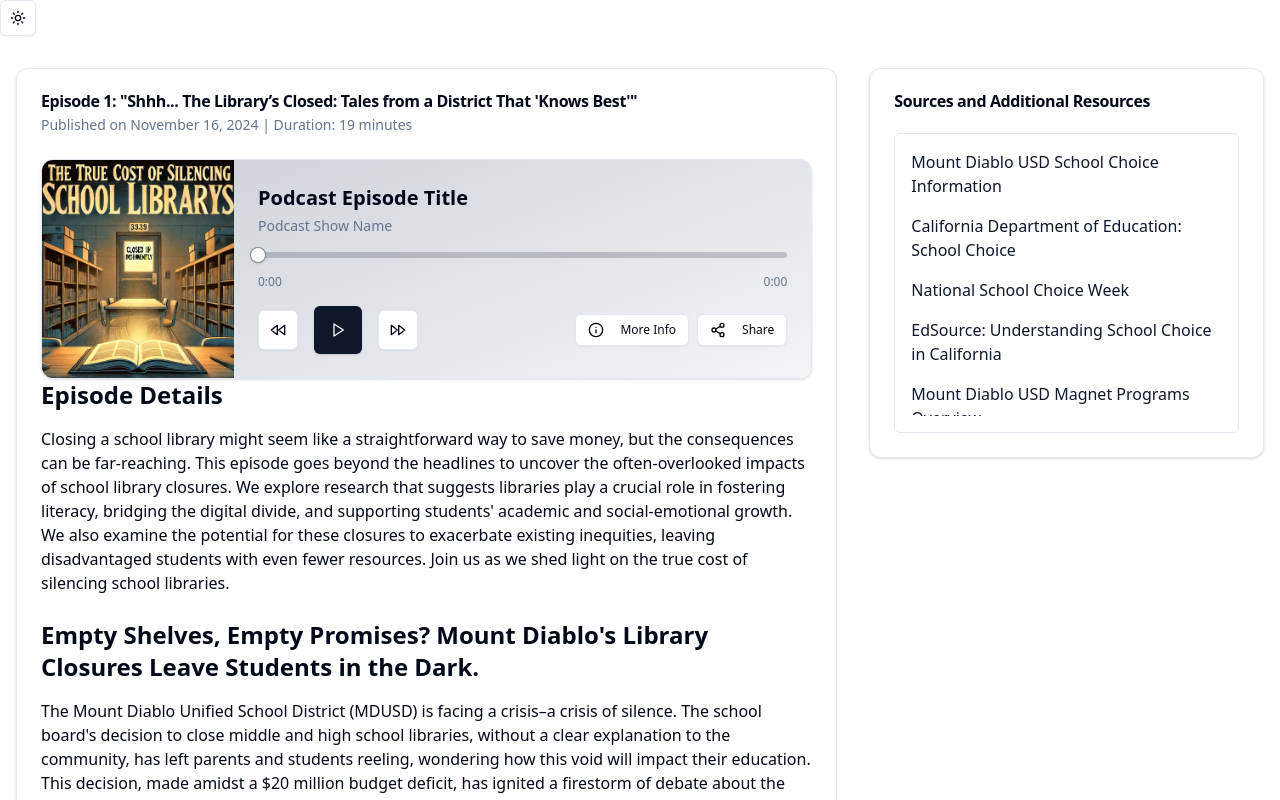
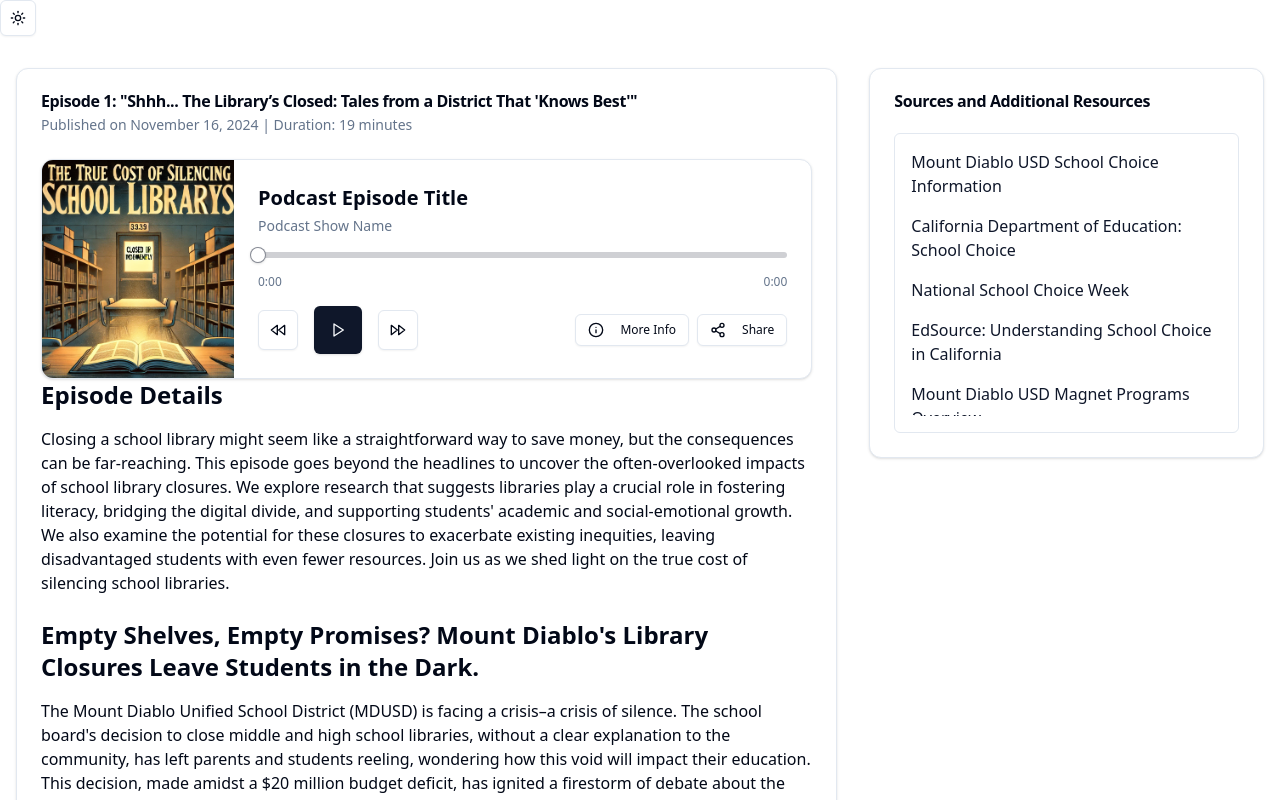
Before and after one commit to j10wy/cpr, a Next.js app: page / in a window 1280 px wide. Shown: the top 800 px of the page. Built offline with nearby package versions, Linux system fonts and the light colour scheme.

Commit message:
[Player] remove gradient background

```diff
--- a/src/components/podcast/podcast-player.tsx
+++ b/src/components/podcast/podcast-player.tsx
@@ -96,7 +96,8 @@ export function PodcastPlayer() {
             height={192}
           />
         </div>
-        <div className="flex-grow flex flex-col justify-between p-4 sm:p-6 bg-gradient-to-br from-gray-300 to-gray-100">
+        {/* Add gradient with bg-gradient-to-br from-gray-300 to-gray-100 */}
+        <div className="flex-grow flex flex-col justify-between p-4 sm:p-6">
           <div>
             <h2 className="text-xl font-bold mb-1">Podcast Episode Title</h2>
             <p className="text-sm text-muted-foreground">Podcast Show Name</p>
```
